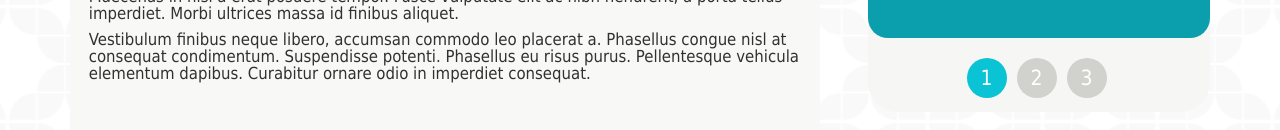
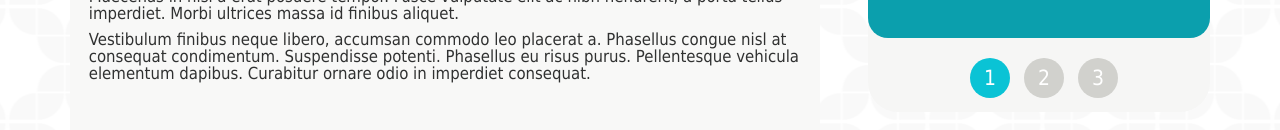
Before and after one commit to remacedo/rm-frontend, a plain HTML site: page index.html in a window 1280 px wide. Shown: the part 817-947 px from the top of the page. Drawn offline with Linux system fonts and the light colour scheme.

Commit message:
Correção paginação

```diff
--- a/assets/js/rm-scripts.js
+++ b/assets/js/rm-scripts.js
@@ -35,7 +35,6 @@ $(document).ready(function(){
 
 	$(".btnTop").click(function(){
 		$("html, body").animate({ scrollTop: 0 }, 800);
-		//console.log("TEste");
 	});
 
 
--- a/sass/screen.scss
+++ b/sass/screen.scss
@@ -586,11 +586,10 @@ header{
 		}
 	}
 	ul{
-		position: relative;
-		margin: 0 auto;
-		width: 150px; /* MANIPULAR NA PAGINAÇÃO */
+		text-align: center;
+
 		li{
-			float: left;
+			display: inline-block;
 			@include border-radius ( 50px );
 			a{
 				display: block;
@@ -767,7 +766,7 @@ header{
 		background: none;
 		margin: 20px 0 0 0;
 		ul{
-			width: 165px; /* Manipular */
+			text-align: center;
 		}
 	}
 
```
Also changed, not shown: assets/css/screen.css.
